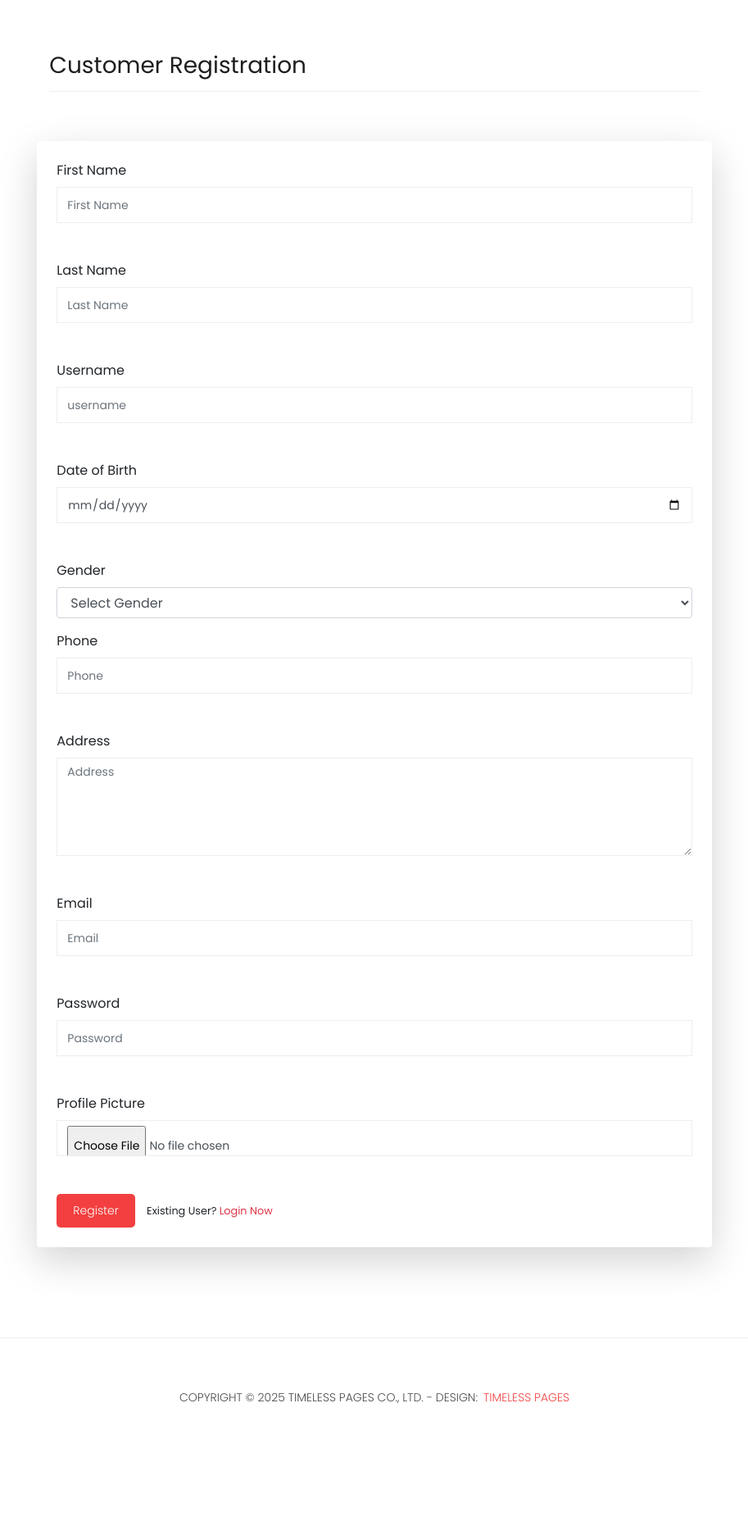
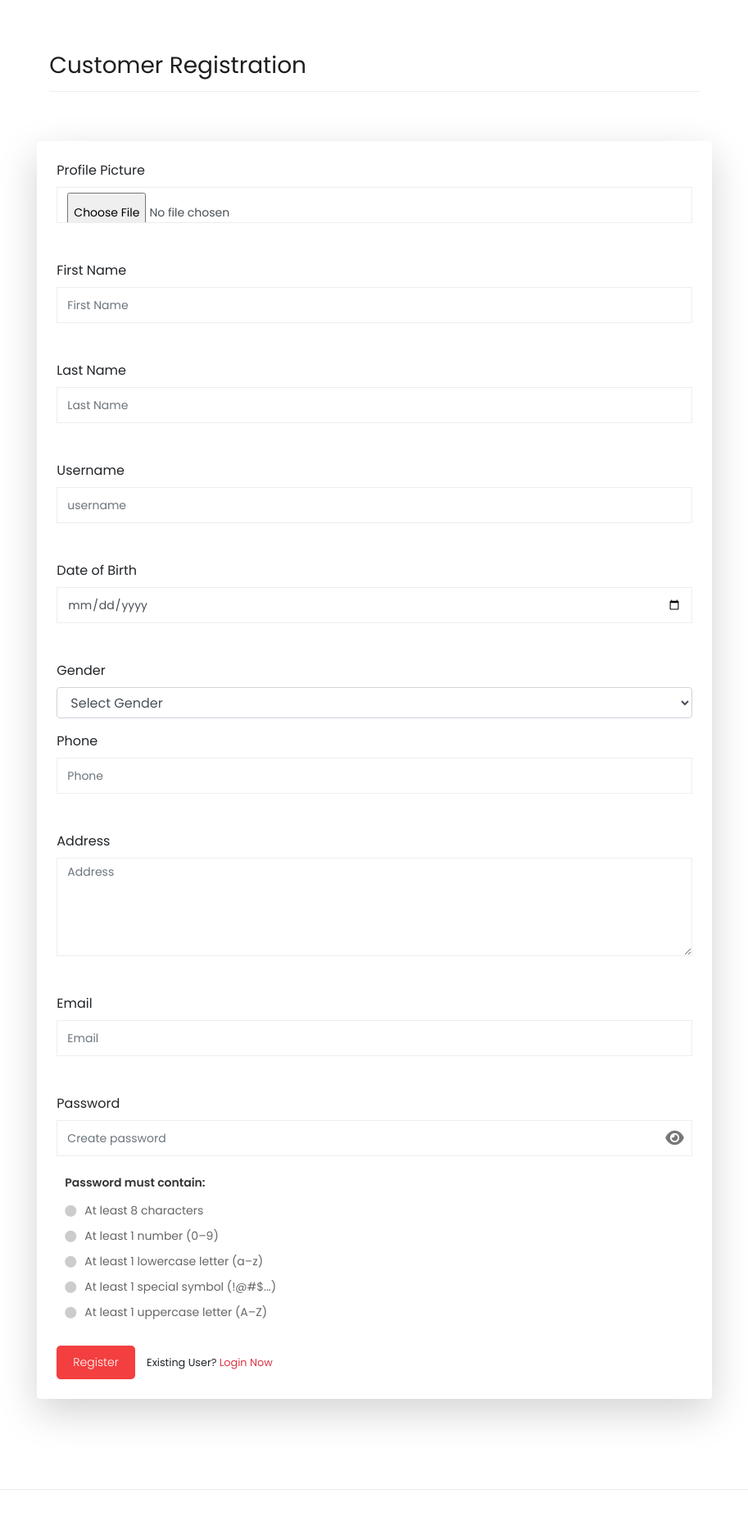
Before and after one commit to Rinita-01/Demo, a Django app: template templates/users/customer_registration.html in a window 1280 px wide. Shown: the part 513-2374 px from the top of the page at 82% size, without its empty margins (183-1096 px from the left). Before the commit the page ends 2224 px from the top, so only its background shows below. Run offline with Django 5.2, Linux system fonts and the light colour scheme; the template is opened without the code that fills it, so the values that code supplies are empty; some libraries are stand-ins or nearby versions.

Commit message:
seven commit

```diff
--- a/author/views.py
+++ b/author/views.py
@@ -10,7 +10,6 @@ from .serializers import AuthorSerializer
 def show_author(request):
     authors = Author.objects.all()
     return render(request, 'author/author.html', {'authors': authors})
-
 
 
 class AuthorListCreation(generics.ListCreateAPIView):
--- a/books/views.py
+++ b/books/views.py
@@ -40,7 +40,6 @@ class BookListCreateView(generics.ListCreateAPIView):
             'data': response.data
         }, status=status.HTTP_201_CREATED)
 
-
 # Retrieve, Update, and Delete View
 class BookDetailView(generics.RetrieveUpdateDestroyAPIView):
     queryset = Book.objects.all()
--- a/buybook/urls.py
+++ b/buybook/urls.py
@@ -15,7 +15,6 @@ urlpatterns = [
     path('order/', include('orders.urls')),
     path('cart/', include('cart.urls')),
     path('payments/', include('payments.urls')),
-    path('orderitem/', include('orderitem.urls')),
     path('reviews/', include('reviews.urls')),
     path('wishlist/', include('wishlist.urls')),
     path('', views.show, name='home'),
--- a/cart/views.py
+++ b/cart/views.py
@@ -14,6 +14,7 @@ from users.decoraters import custom_login_required
 
 logger = logging.getLogger(__name__)
 
+@custom_login_required
 def payment(request):
     if request.method == "POST":
         amount = request.POST.get("amount", "0.00")
--- a/payments/views.py
+++ b/payments/views.py
@@ -19,6 +19,7 @@ import os
 # Razorpay client initialization
 client = razorpay.Client(auth=(settings.RAZORPAY_KEY_ID, settings.RAZORPAY_KEY_SECRET))
 
+@custom_login_required
 def payment(request):
     amount = request.POST.get("amount")
     return render(request, "payments/payment.html", {"amount": amount})
@@ -101,6 +102,7 @@ def verify_payment(request):
                 "razorpay_payment_id": razorpay_payment_id,
                 "razorpay_signature": razorpay_signature,
             }
+
             client.utility.verify_payment_signature(params_dict)
             print("✅ Payment verification successful!")
 
--- a/static/js/validation.js
+++ b/static/js/validation.js
@@ -32,21 +32,20 @@ function validatelastname(event){
     }
 }
 
-function validateusername(event) {
-    const usernameField = event.target; // Get the input field
-    const usernameValue = usernameField.value; // Get the value of the input field
-    const regex = /^[a-zA-Z0-9_ ]{4,20}$/; // Regex to check the username pattern
-    const errorspan = document.getElementById("username_error");
+function restrictUsername(input) {
+    let cleaned = input.value.replace(/[^a-z0-9]/g, ""); // allow only a-z and 0-9
+    input.value = cleaned;
 
-    // Check if the username value matches the regex
-    if (!regex.test(usernameValue)) {
-        errorspan.textContent = "Only letters, numbers, and underscore. Min 4 chars. eg. Abcde_7";
-        return false;
+    const errorSpan = document.getElementById("username_error");
+    if (!/^[a-z]{4,}[0-9]*$/.test(cleaned)) {
+      errorSpan.textContent = "Start with at least 4 lowercase letters. Numbers allowed after. Max 20 chars.";
+    } else {
+      errorSpan.textContent = "";
     }
 
-    // Clear the error message if valid
-    errorspan.textContent = "";
-    return true;
+    if (cleaned.length > 20) {
+      input.value = cleaned.slice(0, 20); // limit to 20 characters
+    }
 }
 
 function validatephone(event) {
@@ -87,7 +86,6 @@ function validateaddress(event) {
     }
 }
 
-
 function validateemail(event) {
     const emailField = event.target;
     const errorspan = document.getElementById("email_error");
@@ -107,24 +105,38 @@ function validateemail(event) {
     return true;
 }
 
-function validatepassword(event) {
-    const passwordField = event.target;
-    const errorspan = document.getElementById("password_error");
-    const regex = /^(?=.*[A-Za-z])(?=.*\d)[A-Za-z\d]{8,}$/;
+const passwordInput = document.querySelector(".pass-field input");
+document.addEventListener("DOMContentLoaded", function () {
+    const passwordInput = document.getElementById("password");
+    const eyeIcon = document.querySelector(".pass-field i");
+    const requirementList = document.querySelectorAll(".requirement-list li");
 
-    if (passwordField.value.trim() === "") {
-        errorspan.textContent = "";
-        return true;
-    }
+    const requirements = [
+        { regex: /.{8,}/, index: 0 },
+        { regex: /[0-9]/, index: 1 },
+        { regex: /[a-z]/, index: 2 },
+        { regex: /[^A-Za-z0-9]/, index: 3 },
+        { regex: /[A-Z]/, index: 4 },
+    ];
 
-    if (!regex.test(passwordField.value)) {
-        errorspan.textContent = "Password must be at least 8 characters, including letters and numbers.";
-        return false;
-    }
+    passwordInput.addEventListener("keyup", (e) => {
+        const value = e.target.value;
+        requirements.forEach(req => {
+            const isValid = req.regex.test(value);
+            const item = requirementList[req.index];
+            if (isValid) {
+                item.classList.add("valid");
+                item.firstElementChild.className = "fa-solid fa-check";
+            } else {
+                item.classList.remove("valid");
+                item.firstElementChild.className = "fa-solid fa-circle";
+            }
+        });
+    });
 
-    errorspan.textContent = "";
-    return true;
-}
-
-// Attach the function to run every time the user types
-document.getElementById("password").addEventListener("input", validatepassword);
+    eyeIcon.addEventListener("click", () => {
+        const type = passwordInput.type === "password" ? "text" : "password";
+        passwordInput.type = type;
+        eyeIcon.className = `fa-solid fa-eye${type === "password" ? "" : "-slash"}`;
+    });
+});
--- a/templates/base.html
+++ b/templates/base.html
@@ -32,7 +32,68 @@ https://templatemo.com/tm-546-sixteen-clothing
     <script src="{% static 'js/validation.js' %}"></script>
     <script src="https://checkout.razorpay.com/v1/checkout.js"></script>
 
+    <style>
+        /* Password field wrapper */
+        .pass-field {
+            position: relative;
+            margin-bottom: 20px;
+        }
 
+        /* Eye icon inside the password field */
+        .pass-field i {
+            position: absolute;
+            top: 70%;
+            right: 25px;
+            transform: translateY(-50%);
+            cursor: pointer;
+            color: #777;
+            font-size: 20px;
+            transition: color 0.3s ease-in-out;
+        }
+
+        /* Password input field */
+        .pass-field input {
+            padding-right: 40px; /* Adjust space for the eye icon */
+        }
+        .content{
+            margin-top: 0px;
+        }
+        .content p {
+            font-weight: 600;
+            margin-bottom: 12px;
+            color: #333;
+            padding-left: 25px;
+        }
+
+        /* List for password requirements */
+        .requirement-list {
+            list-style: none;
+            padding-left: 25px;
+        }
+
+        .requirement-list li {
+            display: flex;
+            align-items: center;
+            margin-bottom: 10px;
+            font-size: 14px;
+            color: #666;
+        }
+
+        .requirement-list li i {
+            margin-right: 10px;
+            color: #ccc;
+        }
+
+        /* Highlighted requirements when valid */
+        .requirement-list li.valid {
+            color: #28a745;
+        }
+
+        .requirement-list li.valid i {
+            color: #28a745;
+        }
+
+</style>
 
 </head>
 <body>
--- a/templates/users/customer_login.html
+++ b/templates/users/customer_login.html
@@ -31,9 +31,10 @@
                             <label for="email">Email</label>
                             <input name="email" type="email" class="form-control" id="email" placeholder="Email" required>
                         </div>
-                        <div class="col-lg-12 mb-3">
+                        <div class="col-lg-12 pass-field">
                             <label for="password">Password</label>
-                            <input name="password" type="password" class="form-control" id="password" placeholder="Password" required>
+                            <input type="password" class="form-control" id="password" placeholder="Enter password" style="margin-bottom: 0px;">
+                                <i class="fa-solid fa-eye"></i>
                         </div>
                         <div class="col-lg-12">
                             <button type="submit" id="login-btn" class="filled-button">Login</button>
--- a/templates/users/customer_registration.html
+++ b/templates/users/customer_registration.html
@@ -28,6 +28,11 @@
                     {% csrf_token %}
                     <div class="row">
                         <div class="col-lg-12 mb-3">
+                            <label for="profile_picture">Profile Picture</label>
+                            <input type="file" name="profile_picture" class="form-control" id="profile_picture">
+                            <small id="profile_picture_error" class="text-danger"></small>
+                        </div>
+                        <div class="col-lg-12 mb-3">
                             <label for="first_name">First Name</label>
                             <input name="first_name" type="text" class="form-control" id="first_name" placeholder="First Name" onkeypress="return validatefirstname(event)">
                             <small id="first_name_error" class="text-danger"></small>
@@ -39,7 +44,7 @@
                         </div>
                         <div class="col-lg-12 mb-3">
                             <label for="username"> Username</label>
-                            <input name="username" type="text" class="form-control" id="username" placeholder="username" oninput="return validateusername(event)">
+                            <input name="username" type="text" class="form-control" id="username" placeholder="username" oninput="restrictUsername(this)">
                             <small id="username_error" class="text-danger"></small>
                         </div>
                         <div class="col-lg-12 mb-3">
@@ -70,15 +75,20 @@
                             <input name="email" type="email" class="form-control" id="email" placeholder="Email" oninput="return validateemail(event)">
                             <small id="email_error" class="text-danger"></small>
                         </div>
-                        <div class="col-lg-12 mb-3">
+                        <div class="col-lg-12 pass-field">
                             <label for="password">Password</label>
-                            <input name="password" type="password" class="form-control" id="password" placeholder="Password" oninput="return validatepassword(event)">
-                            <small id="password_error" class="text-danger"></small>
+                            <input type="password" class="form-control" id="password" placeholder="Create password" style="margin-bottom: 0px;">
+                                <i class="fa-solid fa-eye"></i>
                         </div>
-                        <div class="col-lg-12 mb-3">
-                            <label for="profile_picture">Profile Picture</label>
-                            <input type="file" name="profile_picture" class="form-control" id="profile_picture">
-                            <small id="profile_picture_error" class="text-danger"></small>
+                        <div class="content" style="margin-bottom: 20px;">
+                            <p>Password must contain:</p>
+                            <ul class="requirement-list">
+                                <li><i class="fa-solid fa-circle"></i> <span>At least 8 characters</span></li>
+                                <li><i class="fa-solid fa-circle"></i> <span>At least 1 number (0–9)</span></li>
+                                <li><i class="fa-solid fa-circle"></i> <span>At least 1 lowercase letter (a–z)</span></li>
+                                <li><i class="fa-solid fa-circle"></i> <span>At least 1 special symbol (!@#$...)</span></li>
+                                <li><i class="fa-solid fa-circle"></i> <span>At least 1 uppercase letter (A–Z)</span></li>
+                            </ul>
                         </div>
                         <div class="col-lg-12">
                             <button type="submit" id="register-btn" class="filled-button">Register</button>
--- a/wishlist/views.py
+++ b/wishlist/views.py
@@ -1,7 +1,9 @@
 from django.shortcuts import redirect, get_object_or_404, render
 from books.models import Book
 from .models import Wishlist
+from users.decoraters import custom_login_required
 
+@custom_login_required
 def add_to_wishlist(request, book_id):
     if not request.user.is_authenticated:
         if request.headers.get('x-requested-with') == 'XMLHttpRequest':
@@ -16,6 +18,7 @@ def add_to_wishlist(request, book_id):
 
     return redirect('show_wishlist')
 
+@custom_login_required
 def show_wishlist(request):
     if not request.user.is_authenticated:
         return redirect('login')  # redirect to login if user is not logged in
@@ -23,6 +26,7 @@ def show_wishlist(request):
     wishlist_items = Wishlist.objects.filter(user=request.user)
     return render(request, 'wishlist/wishlist.html', {'wishlist_items': wishlist_items})
 
+@custom_login_required
 def remove_from_wishlist(request, book_id):
     if not request.user.is_authenticated:
         return redirect('login')  # redirect to login if user is not logged in
```
Also changed, not shown: reviews/views.py (+4 -3 lines), templates/users/admin_registration.html (+17 -7 lines), media/profile_pictures/WhatsApp_Image_2025-05-10_at_02.35.18_c4455d59-removebg-preview.png (added), media/profile_pictures/WhatsApp_Image_2025-05-10_at_02.35.18_c4455d59.jpg (added), media/profile_pictures/WhatsApp_Image_2025-05-10_at_02_K416qcM.35.18_c4455d59.jpg (added), media/profile_pictures/WhatsApp_Image_2025-05-10_at_02_MKlvP4L.35.18_c4455d59-removebg-preview.png (added), media/profile_pictures/WhatsApp_Image_2025-05-10_at_02_Z77ImPO.35.18_c4455d59.jpg (added), media/profile_pictures/WhatsApp_Image_2025-05-10_at_02_fGa6rID.35.18_c4455d59-removebg-preview.png (added).
